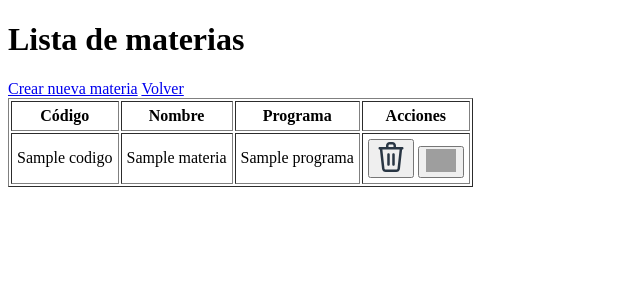
After one commit to maikolVargasP/tallerMonolitico, a PHP site: template views/materias/materias.php in a window 1280 px wide. The commit adds this page. Shown: the top 300 px of the page, without its empty margins (0-640 px from the left). Run offline with PHP 8.4, Linux system fonts and the light colour scheme; the template is opened without the code that fills it: most values are stand-ins (such as "Sample title", 1, 10 or a date in 2020); grey boxes are pictures that could not be loaded.

Commit message:
Desarrollo Materias: Controladores y vista

```diff
--- /dev/null
+++ b/controllers/MateriasController.php
@@ -0,0 +1,62 @@
+<?php
+
+namespace App\Controllers;
+require __DIR__ . "/../models/Materia.php";
+
+use App\Models\Materia;
+
+class MateriasController
+{
+    public function queryAllMaterias()
+    {
+        $materia = new Materia();
+        return $materia->all();
+    }
+        public function saveNewMateria($request)
+    {
+        if (
+            empty($request['codigo']) ||
+            empty($request['nombre']) ||
+            empty($request['programa'])
+        ) {
+            return false;
+        }
+
+        $materia = new Materia(
+            $request['codigo'],
+            $request['nombre'],
+            $request['programa']
+        );
+
+        return $materia->insert();
+    }
+
+    public function deleteMateria($request)
+    {
+        if (empty($request['codigo'])) {
+            return false;
+        }
+
+        $materia = new Materia($request['codigo']);
+        if ($materia->tieneNotas()) {
+            return "notas"; // no se puede eliminar
+        }
+
+        return $materia->delete();
+    }
+
+    public function updateMateria($request)
+    {
+        if (empty($request['codigo']) || empty($request['nombre']) || empty($request['programa'])) {
+            return false;
+        }
+
+        $materia = new Materia($request['codigo'], $request['nombre'], $request['programa']);
+
+        if ($materia->tieneNotas()) {
+            return "notas"; // no se puede modificar
+        }
+
+        return $materia->update();
+    }
+}
--- /dev/null
+++ b/models/Materia.php
@@ -0,0 +1,98 @@
+<?php
+namespace App\Models;
+
+require __DIR__ . "/sql_models/sql-materia.php";
+require __DIR__ . "/databases/notas-AppDB.php";
+require __DIR__ . "/sql_models/model.php";
+
+use App\Models\SQLModels\SqlMateria;
+use App\Models\Databases\AppNotasDB;
+use App\Models\SQLModels\Model;
+
+
+class Materia extends Model
+{
+    public $codigo;
+    public $nombre;
+    public $programa;
+
+    public function __construct($codigo = null, $nombre = null, $programa = null)
+    {
+        $this->codigo = $codigo;
+        $this->nombre = $nombre;
+        $this->programa = $programa;
+    }
+
+    public function all()
+    {
+        $sql = SqlMateria::selectAll();
+        $db = new AppNotasDB();
+        $result = $db->execSQL($sql, true);
+        $materias = [];
+
+        while ($row = $result->fetch_assoc()) {
+            $materia = new Materia($row['codigo'], $row['nombre'], $row['programa']);
+            $materias[] = $materia;
+        }
+
+        $db->close();
+    }
+  public function find()
+{
+    $sql = SqlMateria::selectByCodigo();
+    $db = new AppNotasDB();
+
+
+    $result = $db->execSQL($sql, true, "s", $this->codigo);
+
+    $materia = null;
+    if ($row = $result->fetch_assoc()) {
+        $materia = new Materia(
+            $row['codigo'],
+            $row['nombre'],
+            $row['programa']
+        );
+    }
+
+    $db->close();
+    return $materia;
+}
+
+
+    public function insert()
+    {
+        $sql = SqlMateria::insertInto();
+        $db = new AppNotasDB();
+        $result = $db->execSQL($sql, false, "sss", $this->codigo, $this->nombre, $this->programa);
+        $db->close();
+        return $result;
+    }
+
+    public function update()
+    {
+        $sql = SqlMateria::update();
+        $db = new AppNotasDB();
+        $result = $db->execSQL($sql, false, "sss", $this->nombre, $this->programa, $this->codigo);
+        $db->close();
+        return $result;
+    }
+
+    public function delete()
+    {
+        $sql = SqlMateria::delete();
+        $db = new AppNotasDB();
+        $result = $db->execSQL($sql, false, "s", $this->codigo);
+        $db->close();
+        return $result;
+    }
+
+    public function tieneNotas()
+    {
+        $sql = SqlMateria::tieneNotas();
+        $db = new AppNotasDB();
+        $result = $db->execSQL($sql, true, "s", $this->codigo);
+        $row = $result->fetch_assoc();
+        $db->close();
+        return $row['total'] > 0;
+    }
+}
--- a/models/Programa.php
+++ b/models/Programa.php
@@ -49,6 +49,7 @@ public function __construct($codigo = null, $nombre = null)
     }
     public function find()
     {
+
     }
     public function insert()
     {
--- /dev/null
+++ b/models/sql_models/sql-Materia.php
@@ -0,0 +1,37 @@
+<?php
+namespace App\Models\SQLModels;
+
+class SqlMateria
+{
+    public static function selectAll()
+    {
+        return "SELECT m.codigo, m.nombre, p.nombre AS programa
+                FROM materias m
+                JOIN programas p ON m.programa = p.codigo";
+    }
+
+    public static function selectByCodigo()
+    {
+        return "SELECT * FROM materias WHERE codigo = ?";
+    }
+
+    public static function insertInto()
+    {
+        return "INSERT INTO materias (codigo, nombre, programa) VALUES (?, ?, ?)";
+    }
+
+    public static function update()
+    {
+        return "UPDATE materias SET nombre = ?, programa = ? WHERE codigo = ?";
+    }
+
+    public static function delete()
+    {
+        return "DELETE FROM materias WHERE codigo = ?";
+    }
+
+    public static function tieneNotas()
+    {
+        return "SELECT COUNT(*) AS total FROM notas WHERE cod_materia = ?";
+    }
+}
--- a/views/home.php
+++ b/views/home.php
@@ -7,7 +7,7 @@
 </head>
 <body>
     <button><a href="estudiantes/estudiantes.php">Estudiantes</a></button>
-    <button>Materias</button>
+    <button> <a href="materias/materias.php">Materias</a></button>
     <button>Notas</button>
     <button><a href="programas/programas.php">Programa</a></button>
 </body>
--- /dev/null
+++ b/views/materias/materias.php
@@ -0,0 +1,57 @@
+<?php
+require __DIR__ . '/../../controllers/MateriasController.php';
+use App\Controllers\MateriaController;
+
+// Crear instancia del controlador
+$controller = new MateriaController();
+$materia = $controller->queryAllMaterias();
+?>
+
+<!DOCTYPE html>
+<html lang="es">
+<head>
+    <meta charset="UTF-8">
+    <title>Lista de materias</title>
+</head>
+<body>
+    <h1>Lista de materias</h1>
+    <a href="materia-form.php">Crear nueva materia</a>
+    <a href="../home.php">Volver</a>
+
+    <table border="1" cellpadding="5">
+        <thead>
+            <tr>
+                <th>Código</th>
+                <th>Nombre</th>
+                <th>Programa</th>
+                <th>Acciones</th>
+            </tr>
+        </thead>
+        <tbody>
+            <?php if (!empty($materias)) : ?>
+                <?php foreach ($materias as $m): ?>
+                    <tr>
+                        <td><?= $m->codigo ?></td>
+                        <td><?= $m->nombre ?></td>
+                        <td><?= $m->programa ?></td>
+                        <td>
+                            <button onclick="onClickBorrar('<?= $m->codigo ?>')">
+                                <img src='../../public/res/borrar.svg' alt='Borrar' width='30px'>
+                            </button>
+                            <button>
+                                <a href='materia-form.php?cod=<?= $m->codigo ?>'>
+                                    <img src='../../public/res/modificar.svg' alt='Modificar' width='30px'>
+                                </a>
+                            </button>
+                        </td>
+                    </tr>
+                <?php endforeach; ?>
+            <?php else : ?>
+                <tr><td colspan="4">No hay materias registradas.</td></tr>
+            <?php endif; ?>
+        </tbody>
+    </table>
+
+    <script src='../../public/js/materia.js'></script>
+</body>
+</html>
```
